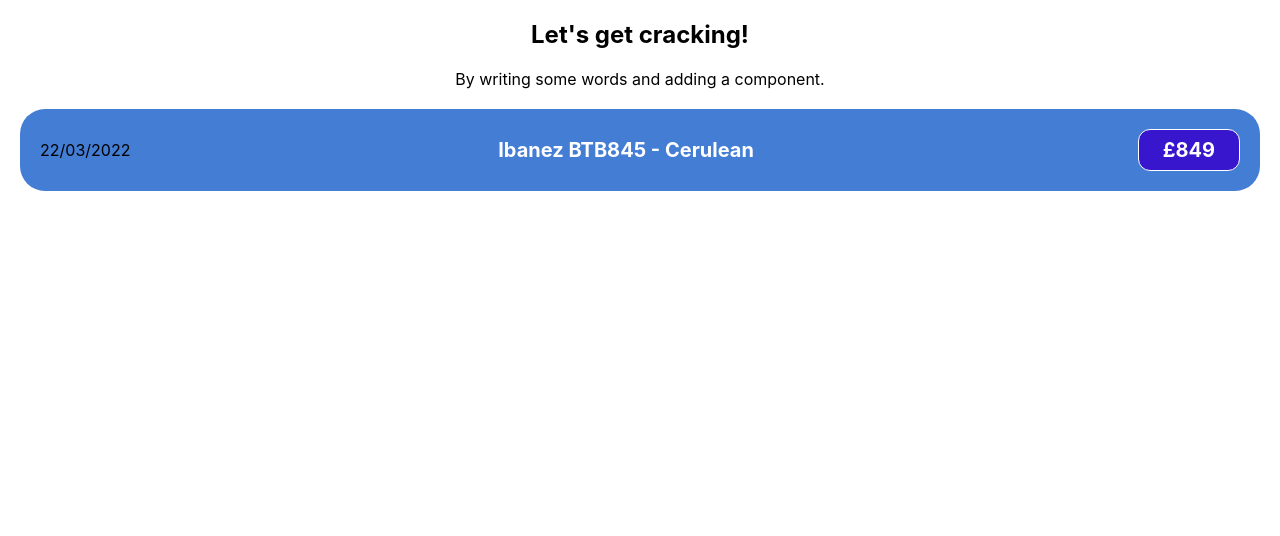
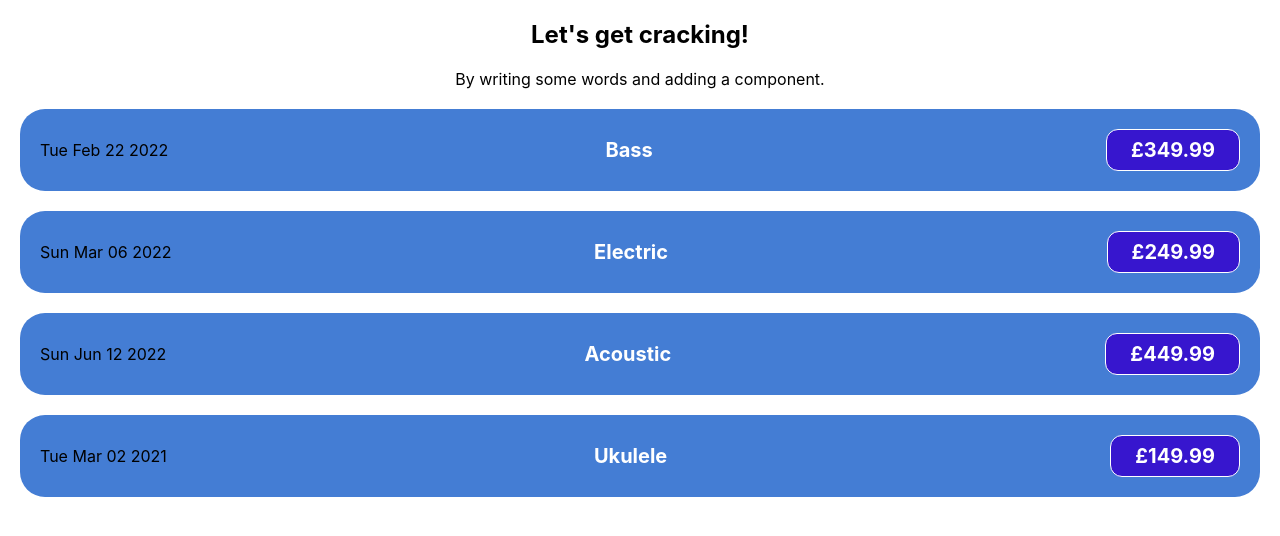
Before and after one commit to nlovell/react-expenses-tracker, a React (Create React App) app: page / in a window 1280 px wide. Shown: the top 536 px of the page. Built offline with nearby package versions, Linux system fonts and the light colour scheme.

Commit message:
first prop & interface implemented

```diff
--- a/src/App.tsx
+++ b/src/App.tsx
@@ -1,13 +1,24 @@
 import React from "react";
 import ExpenseItem from "./components/ExpenseItem";
+import { ItemData } from "./components/ExpenseItem";
 import "./css/App.css";
 
 function App() {
+  let expenses: ItemData[] = [
+    { title: "Bass", cost: 349.99, date: new Date(2022, 1, 22) },
+    { title: "Electric", cost: 249.99, date: new Date(2022, 2, 6) },
+    { title: "Acoustic", cost: 449.99, date: new Date(2022, 5, 12) },
+    { title: "Ukulele", cost: 149.99, date: new Date(2021, 1, 30) },
+  ];
+
   return (
     <div className="App">
       <h2>Let's get cracking!</h2>
       <p>By writing some words and adding a component.</p>
-      <ExpenseItem />
+      <ExpenseItem {...expenses[0]} />
+      <ExpenseItem {...expenses[1]} />
+      <ExpenseItem {...expenses[2]} />
+      <ExpenseItem {...expenses[3]} />
     </div>
   );
 }
--- a/src/components/ExpenseItem.tsx
+++ b/src/components/ExpenseItem.tsx
@@ -1,12 +1,19 @@
 import "../css/ExpenseItem.css";
 
-function ExpenseItem() {
+export declare interface ItemData {
+  date: Date;
+  title: string;
+  cost: number;
+}
+//export type ItemDataProp = ItemData[];
+
+function ExpenseItem(data: ItemData) {
   return (
     <div className="expense-item">
-      <div>22/03/2022</div>
+      <div>{data.date.toDateString()}</div>
       <div className="expense-item__description">
-        <h2>Ibanez BTB845 - Cerulean</h2>
-        <div className="expense-item__price">£849</div>
+        <h2>{data.title}</h2>
+        <div className="expense-item__price">£{data.cost}</div>
       </div>
     </div>
   );
```
